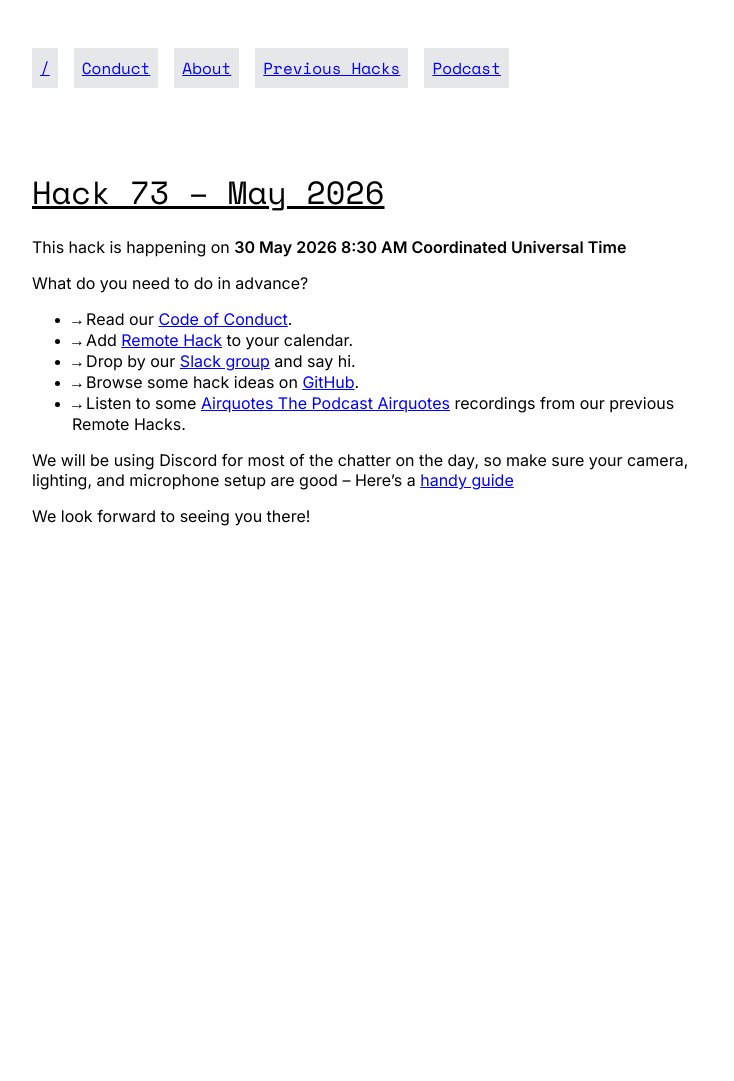
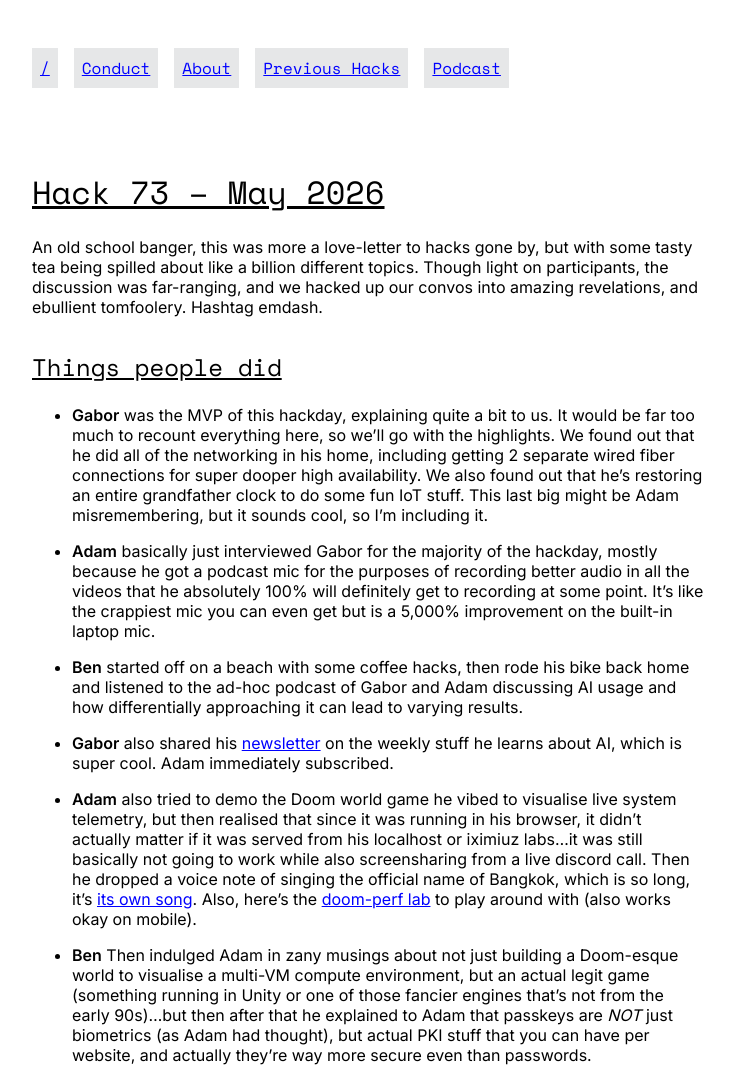
Before and after one commit to remotehack/remotehack.github.io, a Jekyll site: the page built from _hacks/73.md, in a window 1280 px wide. Shown: the whole page, without its empty margins (272-1006 px from the left). Built offline with Jekyll 4.4.1, drawn with Linux system fonts in a browser that asks for light colours; before the commit the page ends 900 px from its top, so only the background shows below that.

Commit message:
Add in a novel for May 2026

```diff
--- a/_hacks/73.md
+++ b/_hacks/73.md
@@ -1,5 +1,20 @@
 ---
 hack_number: 73
 date: 2026-05-30
-upcoming: true
 ---
+
+An old school banger, this was more a love-letter to hacks gone by, but with some tasty tea being spilled about like a billion different topics. Though light on participants, the discussion was far-ranging, and we hacked up our convos into amazing revelations, and ebullient tomfoolery. Hashtag emdash.
+
+## Things people did
+
+- **Gabor** was the MVP of this hackday, explaining quite a bit to us. It would be far too much to recount everything here, so we'll go with the highlights. We found out that he did all of the networking in his home, including getting 2 separate wired fiber connections for super dooper high availability. We also found out that he's restoring an entire grandfather clock to do some fun IoT stuff. This last big might be Adam misremembering, but it sounds cool, so I'm including it.
+
+- **Adam** basically just interviewed Gabor for the majority of the hackday, mostly because he got a podcast mic for the purposes of recording better audio in all the videos that he absolutely 100% will definitely get to recording at some point. It's like the crappiest mic you can even get but is a 5,000% improvement on the built-in laptop mic.
+
+- **Ben** started off on a beach with some coffee hacks, then rode his bike back home and listened to the ad-hoc podcast of Gabor and Adam discussing AI usage and how differentially approaching it can lead to varying results.
+
+- **Gabor** also shared his [newsletter](https://buttondown.com/javorszky) on the weekly stuff he learns about AI, which is super cool. Adam immediately subscribed.
+
+- **Adam** also tried to demo the Doom world game he vibed to visualise live system telemetry, but then realised that since it was running in his browser, it didn't actually matter if it was served from his localhost or iximiuz labs...it was still basically not going to work while also screensharing from a live discord call. Then he dropped a voice note of singing the official name of Bangkok, which is so long, it's [its own song](https://youtu.be/8Ux8POF8eMk?si=C3045KOVaQx1q-B-). Also, here's the [doom-perf lab](https://labs.iximiuz.com/playgrounds/doom-perf-c0bd32e1) to play around with (also works okay on mobile).
+
+- **Ben** Then indulged Adam in zany musings about not just building a Doom-esque world to visualise a multi-VM compute environment, but an actual legit game (something running in Unity or one of those fancier engines that's not from the early 90s)...but then after that he explained to Adam that passkeys are _NOT_ just biometrics (as Adam had thought), but actual PKI stuff that you can have per website, and actually they're way more secure even than passwords.
```
